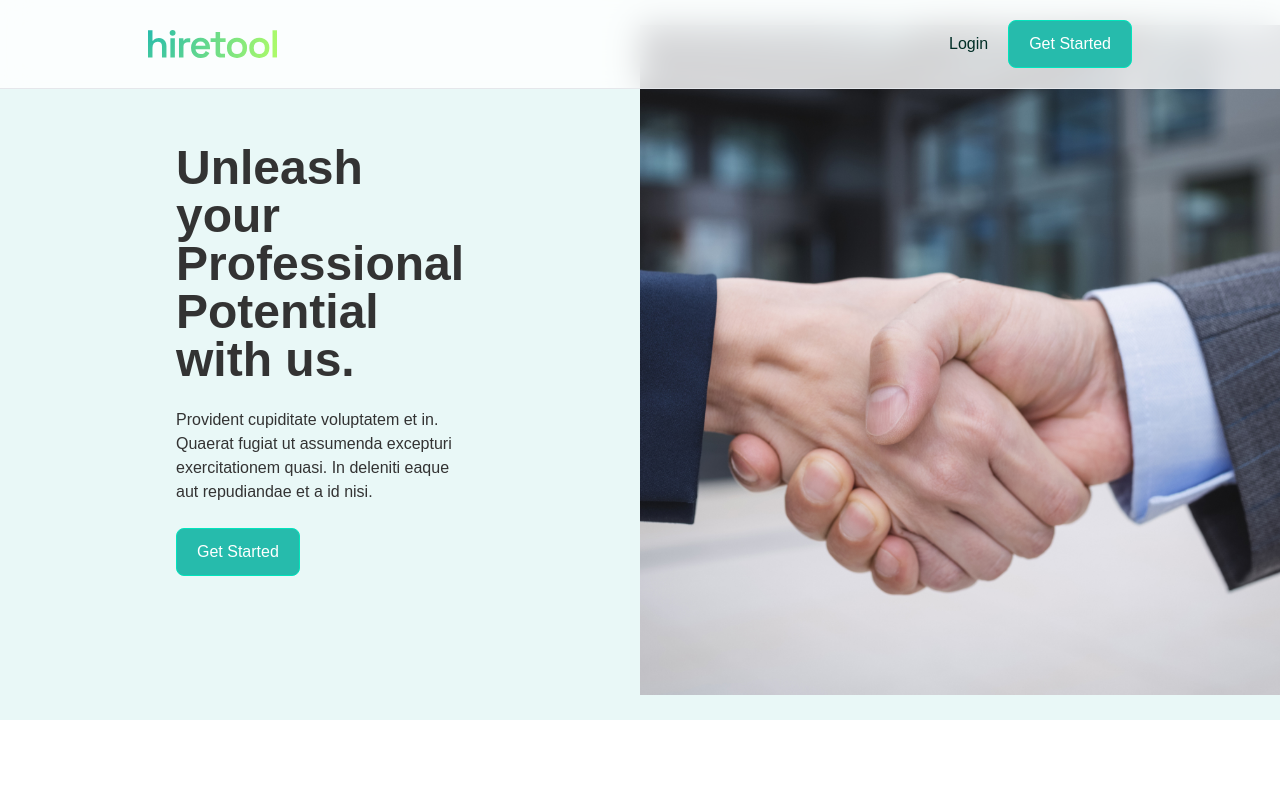
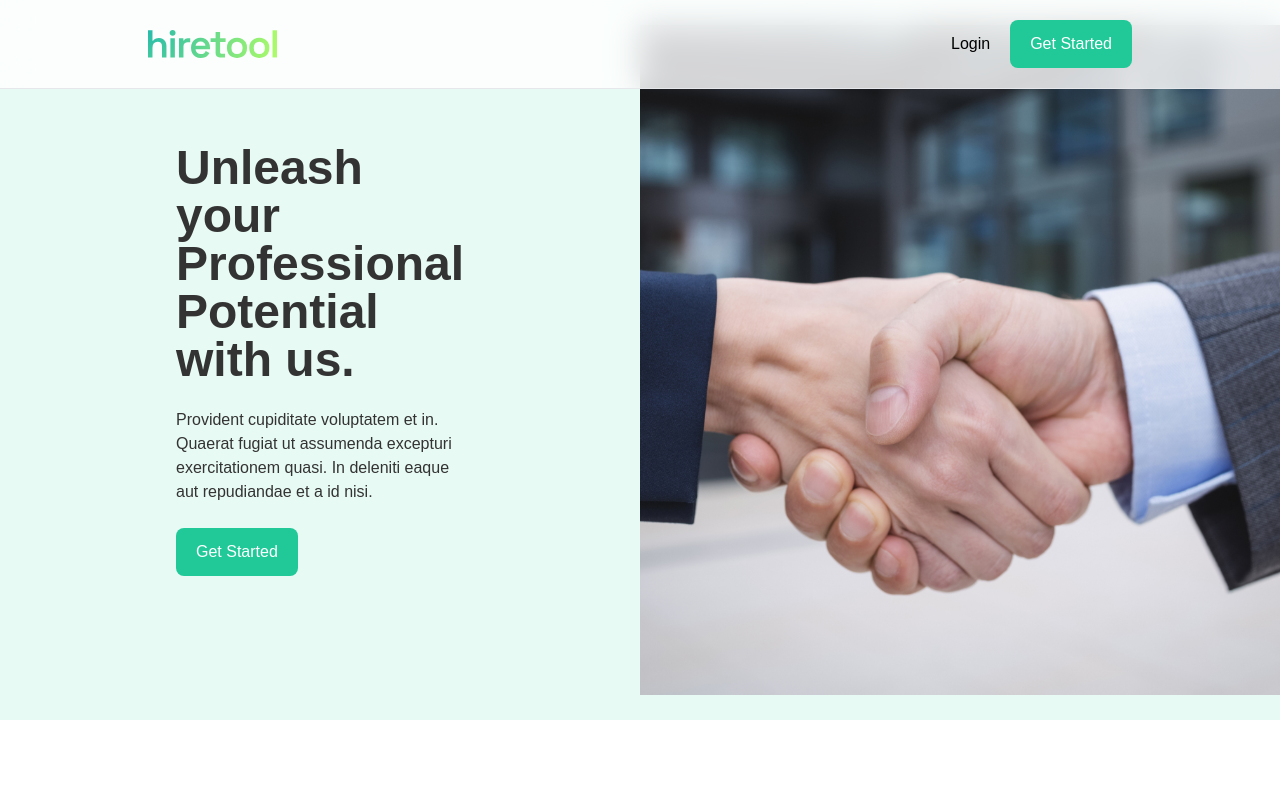
Before and after one commit to SadikHasanRafi/elegant-bd-jobs-client, a React (Vite) app: page / in a window 1280 px wide. Shown: the top 800 px of the page. Built offline with nearby package versions, Linux system fonts and the light colour scheme.

Commit message:
styles globalized

```diff
--- a/src/App.css
+++ b/src/App.css
@@ -0,0 +1,6 @@
+.card-style{
+    @apply card bg-base-100 border-[0.5px] transition-all hover:bg-black hover:bg-opacity-[2%];
+}
+.btn-style{
+    @apply btn bg-primary text-base-100 px-5 capitalize text-[16px] font-medium border-none hover:bg-neutral transition-all;
+}
--- a/src/App.jsx
+++ b/src/App.jsx
@@ -1,5 +1,6 @@
 import 'react'
 import 'react'
+import './App.css'
 import { RouterProvider } from 'react-router-dom';
 import { router } from './Routes/Routes';
 import { JobProvider } from './Contexts/JobContext';
--- a/src/Pages/Home/Banner/Banner.jsx
+++ b/src/Pages/Home/Banner/Banner.jsx
@@ -14,7 +14,7 @@ const Banner = () => {
           excepturi exercitationem quasi. In deleniti eaque aut repudiandae et a
           id nisi.
         </p>
-        <button className="btn bg-primary text-base-100 px-5 capitalize text-[16px] font-medium">
+        <button className="btn-style">
           Get started
         </button>
         </div>
--- a/src/Pages/Home/Sectors/Sector.jsx
+++ b/src/Pages/Home/Sectors/Sector.jsx
@@ -4,7 +4,7 @@ const Sector = (props) => {
   return (
     <div>
       <div>
-        <div className="card bg-base-100 border-[0.5px] hover:border-primary transition-all">
+        <div className="card-style">
           <figure>
             <img
               src={props.img}
--- a/src/Pages/Jobs/Job.jsx
+++ b/src/Pages/Jobs/Job.jsx
@@ -4,7 +4,7 @@ const Job = (props) => {
   console.log(props.company);
   return (
     <div>
-      <div className="card bg-base-100 border-[0.5px] cursor-pointer transition-all hover:bg-primary hover:bg-opacity-[7%]">
+      <div className="card-style cursor-pointer">
         <div className="card-body flex flex-row w-full justify-between items-center">
           <div>
           <h2 className="card-title">{props.company} - {props.category}</h2>
@@ -12,7 +12,7 @@ const Job = (props) => {
           <p>Requirements: <span className="badge-ghost badge"> {props.category}</span></p>
           </div>
           <div className="card-actions justify-end block">
-            <button className="btn bg-primary text-base-100 px-5 capitalize text-[16px] font-medium w-full">See details</button>
+            <button className="btn-style">See details</button>
           </div>
         </div>
       </div>
--- a/src/Pages/Navbar/Navbar.jsx
+++ b/src/Pages/Navbar/Navbar.jsx
@@ -70,8 +70,8 @@ const Navbar = () => {
         </ul>
       </div>
       <div className="navbar-end">
-        <a className="btn bg-transparent border-none hover:bg-transparent hover:text-neutral px-5 capitalize text-[16px] font-medium">Login</a>
-        <a className="btn bg-primary text-base-100 px-5 capitalize text-[16px] font-medium">Get started</a>
+        <a className="btn-style hover:bg-transparent bg-transparent hover:text-neutral text-black">Login</a>
+        <a className="btn-style">Get started</a>
       </div>
     </div>
     </div>
--- a/tailwind.config.js
+++ b/tailwind.config.js
@@ -8,8 +8,8 @@ export default {
       themes:[
       {
         hiretoolTheme:{
-          primary: "#26bbac",
-          neutral: "#00e5bd",
+          primary: "#20C997",
+          neutral: "#00AE88",
           "base-100": "#FFFFFF",
         },
       }
```
